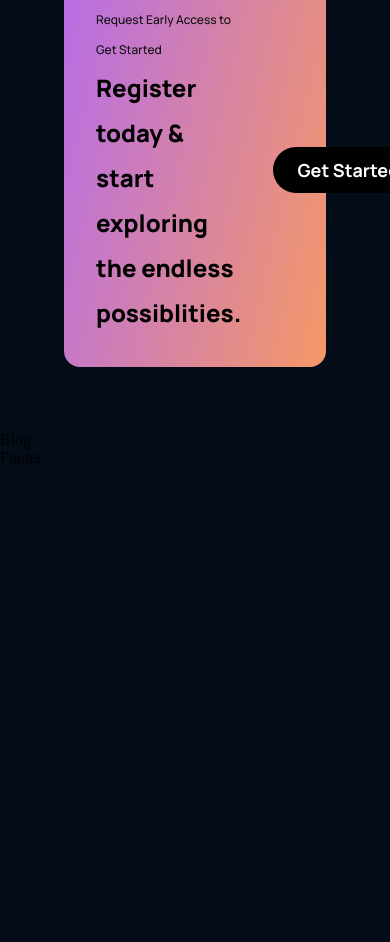
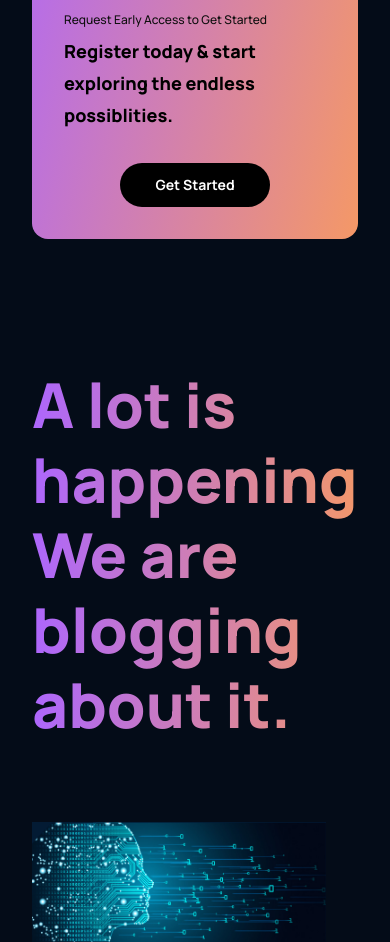
Before and after one commit to KleverKobold/gpt-3, a React (Create React App) app: page / in a window 390 px wide. Shown: the part 4240-5182 px from the top of the page. Before the commit the page ends 4707 px from the top, so only its background shows below. Built offline with nearby package versions, Linux system fonts and the light colour scheme.

Commit message:
Blog Section Finished

```diff
--- a/src/components/article/Article.jsx
+++ b/src/components/article/Article.jsx
@@ -1,9 +1,21 @@
 import React from 'react'
 import "./article.css"
 
-const Article = () => {
+const Article = ({imgUrl, date, title}) => {
   return (
-    <div>Article</div>
+    <div className='gpt3__blog-container_article'>
+      <div className='gpt3__blog-container_article-image'>
+        <img src={imgUrl} alt='blog' />
+      </div>
+      <div className='gpt3__blog-container_article-content'>
+        <div>
+          <p>{date}</p>
+          <h3>{title}</h3>
+        </div>
+        <p>Read Full Article</p>
+      </div>
+
+    </div>
   )
 }
 
--- a/src/components/article/article.css
+++ b/src/components/article/article.css
@@ -0,0 +1,58 @@
+.gpt3__blog-container_article{
+    width: 100%;
+    height: 100%;
+    display: flex;
+    flex-direction: column;
+    background: var(--color-footer);
+
+}
+
+.gpt3__blog-container_article-image{
+    background: var(--color-footer);
+    width: 100%;
+    height: 100%;
+}
+
+.gpt3__blog-container_article-image img{
+    width: 100%;
+    height: 100%;
+
+}
+
+.gpt3__blog-container_article-content{
+    display: flex;
+    flex-direction: column;
+    justify-content: space-between;
+    padding: 1rem 1.5rem;
+    height: 100%;
+}
+
+.gpt3__blog-container_article-content p {
+    font-family: var(--font-family);
+    font-weight: bold;
+    font-size: 11.649px;
+    line-height: 35px;
+    color: #FFFFFF;
+}
+
+.gpt3__blog-container_article-content h3 {
+    font-family: var(--font-family);
+    font-weight: bold;
+    font-size: 25.11px;
+    line-height: 30px;
+    color: #FFFFFF;
+    margin-bottom: 5rem;
+    cursor: pointer;
+}
+
+.gpt3__blog-container_article-content p:last-child {
+    cursor: pointer;
+}
+
+
+@media screen and (max-width: 550px) {
+    .gpt3__blog-container_article-content h3{
+        font-size: 18px;
+        line-height: 25px;
+    }
+}
--- a/src/components/brand/import.js
+++ b/src/components/brand/import.js
@@ -1,13 +1,13 @@
-import google from "../../assets/google.png"
-import slack from "../../assets/slack.png"
-import atlassian from "../../assets/atlassian.png"
-import dropbox from "../../assets/dropbox.png"
-import shopify from "../../assets/shopify.png"
+import google from '../../assets/google.png';
+import slack from '../../assets/slack.png';
+import atlassian from '../../assets/atlassian.png';
+import dropbox from '../../assets/dropbox.png';
+import shopify from '../../assets/shopify.png';
 
-export{
-    google,
-    slack,
-    shopify,
-    atlassian,
-    dropbox
-}
+export {
+  google,
+  slack,
+  atlassian,
+  dropbox,
+  shopify,
+};
--- a/src/components/cta/callToAction.css
+++ b/src/components/cta/callToAction.css
@@ -30,7 +30,6 @@
     display: flex;
     justify-content: center;
     align-items: center;
-    margin-left: 2rem;
 
 }
 
@@ -48,3 +47,28 @@
     cursor: pointer;
     min-width: 150px;
 }
+
+@media screen and (max-width: 650px) {
+    .gpt3__cta{
+        flex-direction: column;
+    }
+
+    .gpt3__cta-button button{
+        margin: 2rem 0 0;
+    }
+}
+
+@media screen and (max-width: 550px){
+    .gpt3__cta{
+        margin: 4rem 2rem;
+    }
+
+    .gpt3__cta-content h3{
+        font-size: 18px;
+        line-height: 32px;
+    }
+    .gpt3__cta-button button{
+        font-size: 14px;
+        line-height: 28px;
+    }
+}
--- a/src/containers/blog/Blog.jsx
+++ b/src/containers/blog/Blog.jsx
@@ -1,10 +1,27 @@
 import React from 'react'
 
+import { Article } from '../../components'
+import {blog01, blog02, blog03, blog04, blog05} from "./import"
 import "./blog.css"
 
 const Blog = () => {
   return (
-    <div>Blog</div>
+    <div className='gpt3__blog section__padding' id='blog'>
+      <div className='gpt3__blog-heading'>
+        <h1 className='gradient__text'>A lot is happening, We are blogging about it.</h1>
+      </div>
+      <div className='gpt3__blog-container'>
+        <div className='gpt3__blog-container_groupA'>
+          <Article imgUrl={blog01} date="Sep 26, 2021" title="GPT-3 and Open  AI is the future. Let us exlore how it is?" />
+        </div>
+        <div className='gpt3__blog-container_groupB'>
+        <Article imgUrl={blog02} date="Sep 26, 2021" title="GPT-3 and Open  AI is the future. Let us exlore how it is?"/>
+        <Article imgUrl={blog03} date="Sep 26, 2021" title="GPT-3 and Open  AI is the future. Let us exlore how it is?"/>
+        <Article imgUrl={blog04} date="Sep 26, 2021" title="GPT-3 and Open  AI is the future. Let us exlore how it is?"/>
+        <Article imgUrl={blog05} date="Sep 26, 2021" title="GPT-3 and Open  AI is the future. Let us exlore how it is?"/>
+        </div>
+      </div>
+    </div>
   )
 }
 
--- a/src/containers/blog/blog.css
+++ b/src/containers/blog/blog.css
@@ -0,0 +1,73 @@
+.gpt3__blog{
+    display: flex;
+    flex-direction: column;
+}
+
+.gpt3__blog-heading {
+    width: 100%;
+    text-align: left;
+    margin-bottom: 5rem;
+}
+
+.gpt3__blog-heading h1 {
+    font-family: var(--font-family);
+    font-weight: 800;
+    font-size: 62px;
+    line-height: 75px;
+}
+
+.gpt3__blog-container{
+    display: flex;
+    flex-direction: row;
+}
+
+.gpt3__blog-container_groupA{
+    flex: 0.75;
+    margin-right: 2rem;
+
+}
+.gpt3__blog-container_groupB{
+    flex: 1;
+    margin-right: 2rem;
+    display: grid;
+    grid-template-columns: repeat(2, 1fr);
+    grid-gap: 2rem;
+
+}
+
+
+@media screen  and (max-width:990px) {
+    .gpt3__blog-container{
+        flex-direction: column-reverse;
+    }
+    .gpt3__blog-container_groupA{
+        margin: 2rem 0;
+    }
+    .gpt3__blog-container_groupA .gpt3__blog-container_article{
+        width: 48%;
+    }
+    .gpt3__blog-container_groupA .gpt3__blog-container_article-image{
+        height: 250px;
+    }
+}
+
+
+@media screen  and (max-width:700px){
+    .gpt3__blog-container_groupB{
+        grid-template-columns: repeat(1, 1fr);
+    }
+    .gpt3__blog-container_groupA .gpt3__blog-container_article{
+        width: 100%;
+    }
+    .gpt3__blog-heading{
+        font-size: 46px;
+        line-height: 52px;
+    }
+}
+
+@media screen  and (max-width:700px){
+    .gpt3__blog-heading{
+        font-size: 34px;
+        line-height: 42px;
+    }
+}
--- /dev/null
+++ b/src/containers/blog/import.js
@@ -0,0 +1,13 @@
+import blog01 from "../../assets/blog01.png"
+import blog02 from "../../assets/blog02.png"
+import blog03 from "../../assets/blog03.png"
+import blog04 from "../../assets/blog04.png"
+import blog05 from "../../assets/blog05.png"
+
+export{
+    blog01,
+    blog02,
+    blog03,
+    blog04,
+    blog05
+}
```
